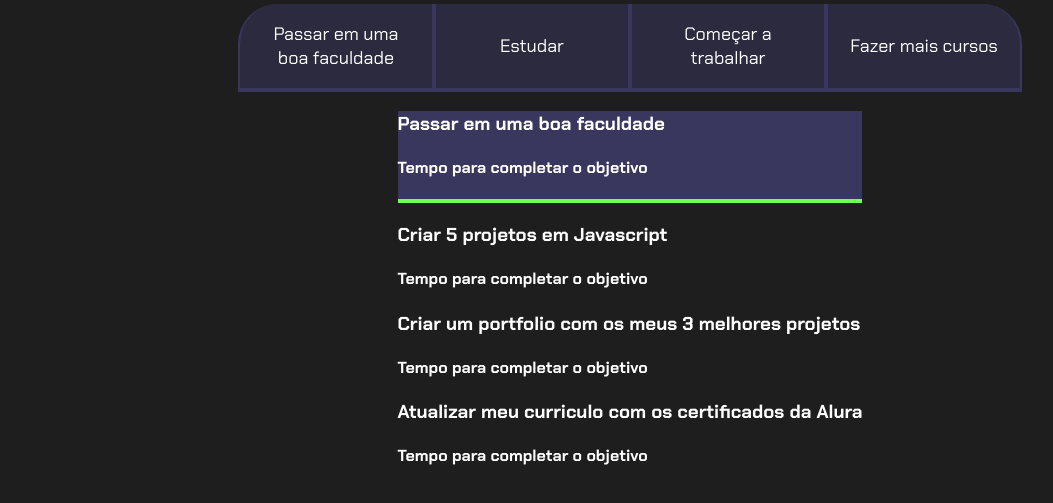
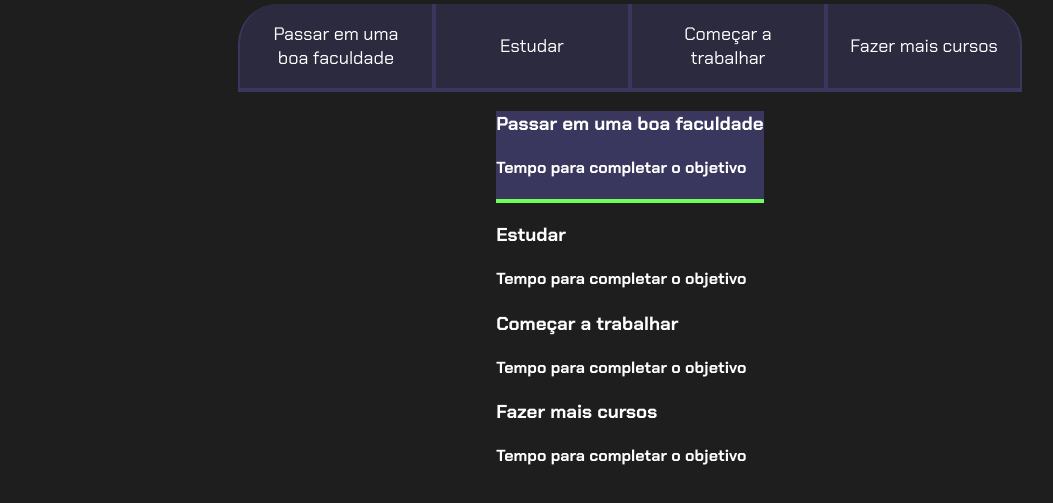
Before and after one commit to amandatsz/projeto-de-vida-LC, a plain HTML site: page index.html in a window 1280 px wide. Shown: the part 99-602 px from the top of the page, without its empty margins (10-1063 px from the left). Drawn offline with Linux system fonts and the light colour scheme.

Commit message:
Update index.html

```diff
--- a/index.html
+++ b/index.html
@@ -21,15 +21,15 @@
                 <h4 class="aba-conteudo-titulo-secundario">Tempo para completar o objetivo</h4>
             </div>
             <div class="aba-conteudo">
-                <h3 class="aba-conteudo-titulo-principal">Criar 5 projetos em Javascript</h3>
+                <h3 class="aba-conteudo-titulo-principal">Estudar</h3>
                 <h4 class="aba-conteudo-titulo-secundario">Tempo para completar o objetivo</h4>
             </div>
             <div class="aba-conteudo">
-                <h3 class="aba-conteudo-titulo-principal">Criar um portfolio com os meus 3 melhores projetos</h3>
+                <h3 class="aba-conteudo-titulo-principal">Começar a trabalhar</h3>
                 <h4 class="aba-conteudo-titulo-secundario">Tempo para completar o objetivo</h4>
             </div>
             <div class="aba-conteudo">
-                <h3 class="aba-conteudo-titulo-principal">Atualizar meu curriculo com os certificados da Alura</h3>
+                <h3 class="aba-conteudo-titulo-principal">Fazer mais cursos</h3>
                 <h4 class="aba-conteudo-titulo-secundario">Tempo para completar o objetivo</h4>
             </div>
         </div>
```
